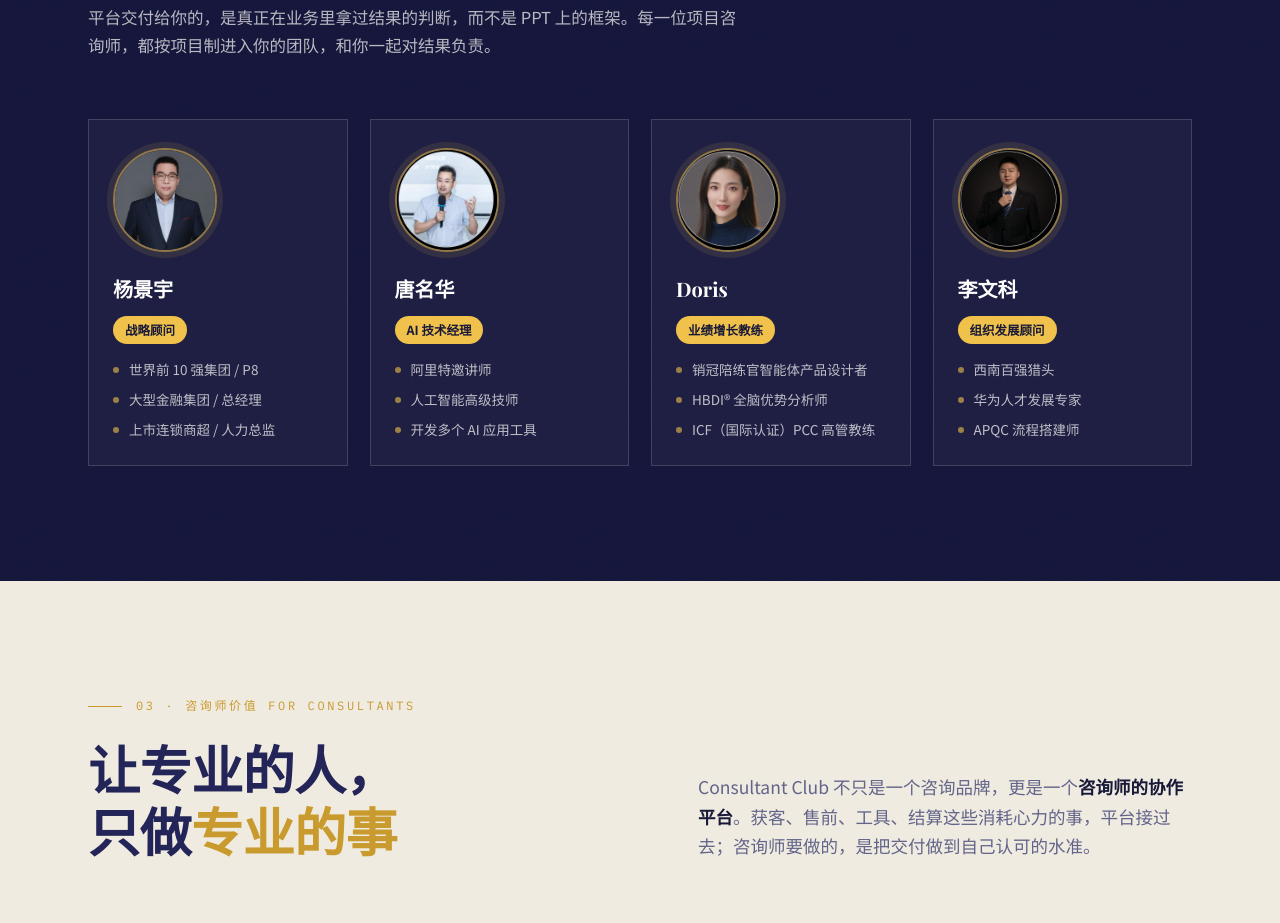
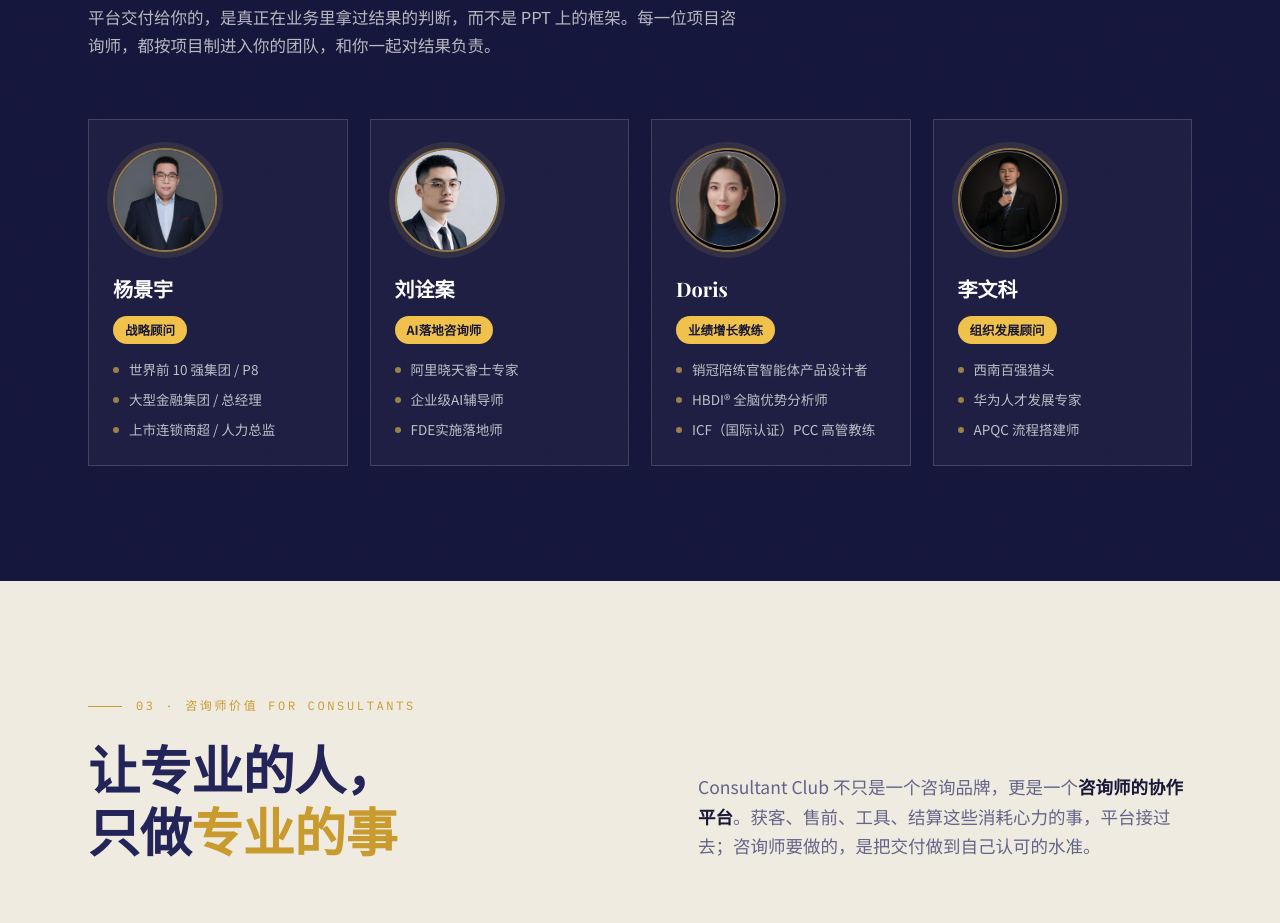
Before and after one commit to 1114991894/Consultant-Club, a plain HTML site: page index.html in a window 1280 px wide. Shown: the part 2244-3167 px from the top of the page. Drawn offline with nearby package versions, Linux system fonts and the light colour scheme; a web font is replaced by a local one.

Commit message:
feat: 项目咨询师刘诠案替换唐名华，更新头衔与头像
- 唐名华 → 刘诠案；头衔改为 AI落地咨询师（阿里晓天睿士专家 / 企业级AI辅导师 / FDE实施落地师）
- 新头像 assets/team-liu.jpg（原竖版照以人脸为中心方形裁切，去除右侧书法文字）
- 官网 / 简介 PDF / README 同步更新

```diff
--- a/index.html
+++ b/index.html
@@ -629,13 +629,13 @@ footer .slogan{font-family:var(--mono);font-size:11px;letter-spacing:.24em}
         </ul>
       </article>
       <article class="member reveal">
-        <div class="member-photo"><img src="assets/team-tang.jpg" alt="唐名华" loading="lazy"></div>
-        <h3>唐名华</h3>
-        <span class="member-role">AI 技术经理</span>
+        <div class="member-photo"><img src="assets/team-liu.jpg" alt="刘诠案" loading="lazy"></div>
+        <h3>刘诠案</h3>
+        <span class="member-role">AI落地咨询师</span>
         <ul>
-          <li>阿里特邀讲师</li>
-          <li>人工智能高级技师</li>
-          <li>开发多个 AI 应用工具</li>
+          <li>阿里晓天睿士专家</li>
+          <li>企业级AI辅导师</li>
+          <li>FDE实施落地师</li>
         </ul>
       </article>
       <article class="member reveal">
```
Also changed, not shown: profile-print.html (+4 -4 lines), assets/team-liu.jpg (added), assets/team-tang.jpg (deleted), 2 other files.
